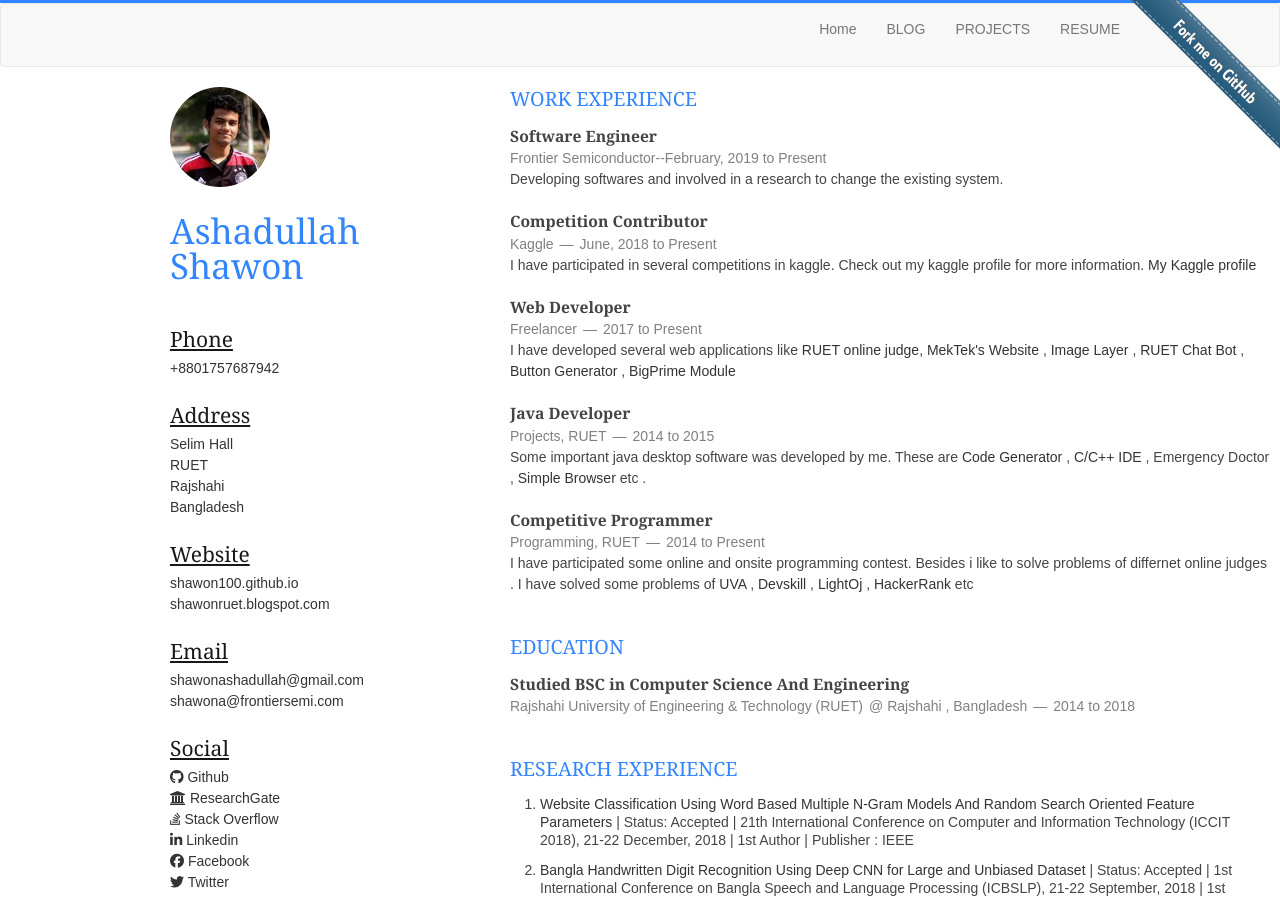
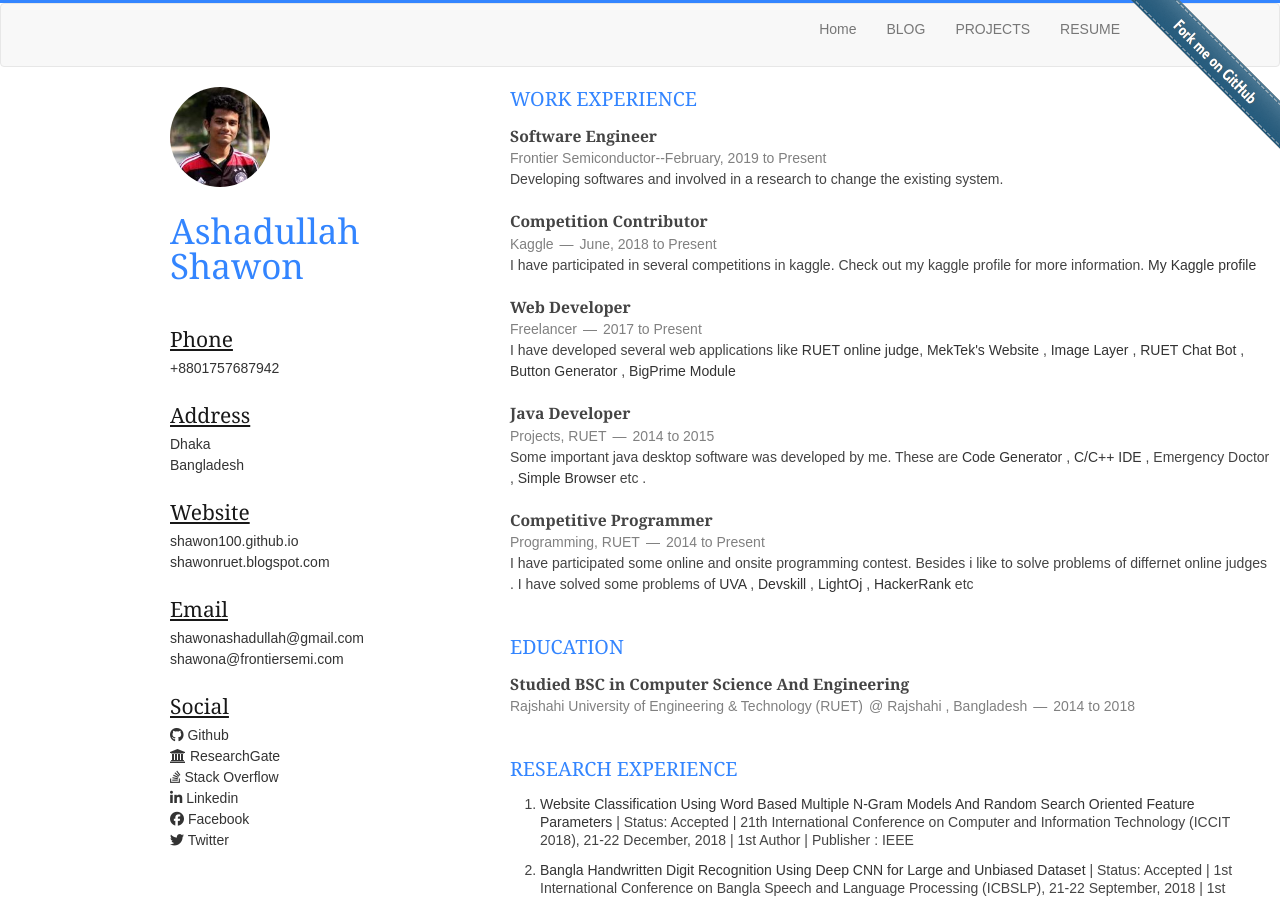
Before and after one commit to shawon100/shawon100.github.io, a Jekyll site: the page built from resume.html, in a window 1280 px wide and 900 px high. Built offline with Jekyll 4.4.1, drawn with Linux system fonts in a browser that asks for light colours; nearby versions of some CDN libraries; library files that are not in the unit come from our copies.

Commit message:
Update resume.html

```diff
--- a/resume.html
+++ b/resume.html
@@ -77,10 +77,8 @@
         </p><br>
         <address>
             <h4><u>Address</u></h4>
-            <a href="https://www.google.com/maps/place/Shahid+Lieutenant+Selim+Hall,+RUET/@24.3677745,88.6253148,18.25z/data=!4m12!1m6!3m5!1s0x0:0x2f9cac3357d62617!2sRajshahi+University+of+Engineering+and+Technology!8m2!3d24.3635683!4d88.6283773!3m4!1s0x0:0xf945bc7f8088dfdd!8m2!3d24.3682106!4d88.6254631">
-                Selim Hall<br/>
-                RUET<br/>
-                Rajshahi<br/>
+            <a href="https://www.google.com/maps/place/Dhaka/data=!4m2!3m1!1s0x3755b8b087026b81:0x8fa563bbdd5904c2?ved=2ahUKEwjGhqnOx9LgAhVBQ48KHTOHBd8Q8gEwAHoECAAQAQ">
+                Dhaka<br/>
                 Bangladesh
             </a><br>
         </address><br>
```
